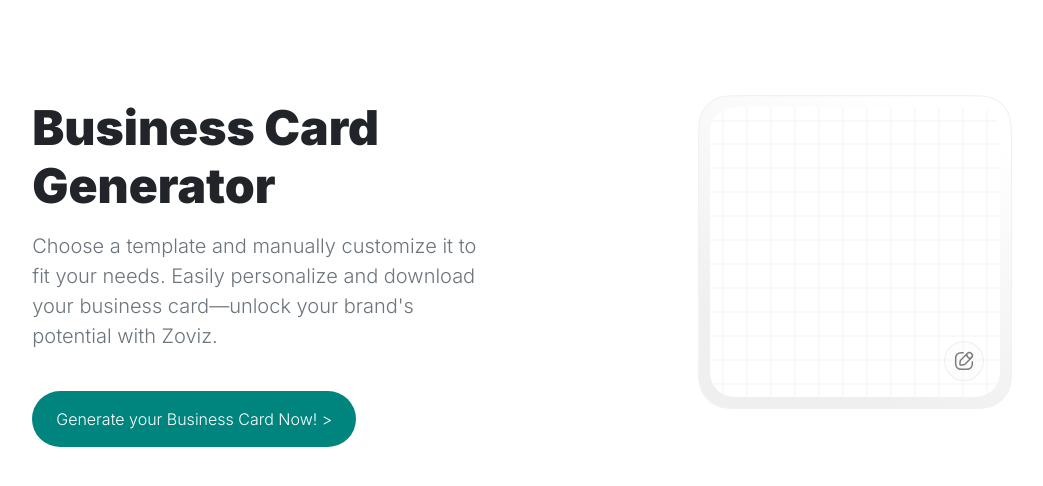
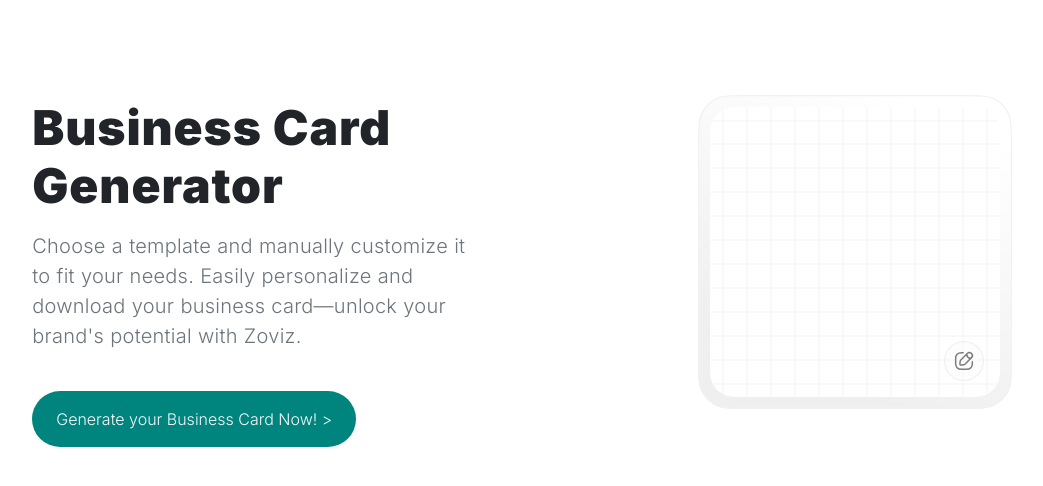
Before and after one commit to EhsaNik1996/Z-generator, a plain HTML site: page index.html in a window 1280 px wide. Shown: the whole page, without its empty margins (70-1113 px from the left). Drawn offline with Linux system fonts and the light colour scheme.

Commit message:
over-viwe

```diff
--- a/index.html
+++ b/index.html
@@ -4,16 +4,10 @@
     <meta name="viewport" content="width=device-width, initial-scale=1.0" />
     <!-- Bootstrap CSS -->
     <link rel="stylesheet" href="bootstrap.min.css" />
+    <link rel="stylesheet" href="style.css" />
     <!-- Bootstrap JS Bundle -->
     <script src="bootstrap.bundle.min.js"></script>
     <title>Document</title>
-    <!-- font -->
-    <style>
-      @import url("https://fonts.googleapis.com/css2?family=Inter:ital,opsz,wght@0,14..32,100..900;1,14..32,100..900&display=swap");
-      body {
-        font-family: "Inter";
-      }
-    </style>
   </head>
 
   <body>
@@ -23,17 +17,18 @@
           <img class="mw-100" src="img/pic_grid_1.svg" alt="#" />
         </div>
         <div class="col-xl-5 text-xl-start align-self-center">
-          <h1 class="mw-100 pt-2 pt-xl-4 display-5 fw-bold">
+          <h1 class="mw-100 h-font-size pt-2 pt-xl-4 fw-bold">
             <strong>Business Card Generator</strong>
           </h1>
-          <p class="mt-xl-3 display-6 fs-5 lh-base text-muted">
+          <p
+            class="mt-xl-3 p-font-size p-xl-0 px-3 fw-light lh-base text-muted"
+          >
             Choose a template and manually customize it to fit your needs.
             Easily personalize and download your business card—unlock your
             brand's potential with Zoviz.
           </p>
           <button
-            class="btn-primary p-3 px-4 ps-xl-4 pe-xl-4 py-xl-3 mt-xl-4 fw-light border-0 rounded-pill"
-            style="background-color: #00847e"
+            class="btn-primary text-light text-primary p-3 px-4 ps-xl-4 pe-xl-4 py-xl-3 mt-xl-4 fw-light border-0 rounded-pill"
           >
             Generate your Business Card Now! >
           </button>
--- /dev/null
+++ b/style.css
@@ -0,0 +1,30 @@
+/* font */
+@import url("https://fonts.googleapis.com/css2?family=Inter:ital,opsz,wght@0,14..32,100..900;1,14..32,100..900&display=swap");
+
+/* css */
+body {
+  font-family: "Inter";
+}
+.text-primary {
+  background-color: #00847e;
+}
+.h-font-size {
+  font-size: 36px;
+  letter-spacing: 0.9px;
+}
+.p-font-size {
+  font-size: 16px;
+}
+@media (min-width: 425px) {
+  .h-font-size {
+    font-size: 48px;
+    letter-spacing: 0.9px;
+    word-spacing: 0.5px;
+    line-height: 58px;
+  }
+  .p-font-size {
+    font-size: 20px;
+    letter-spacing: 0.25px;
+    word-spacing: 0.25px;
+  }
+}
```
